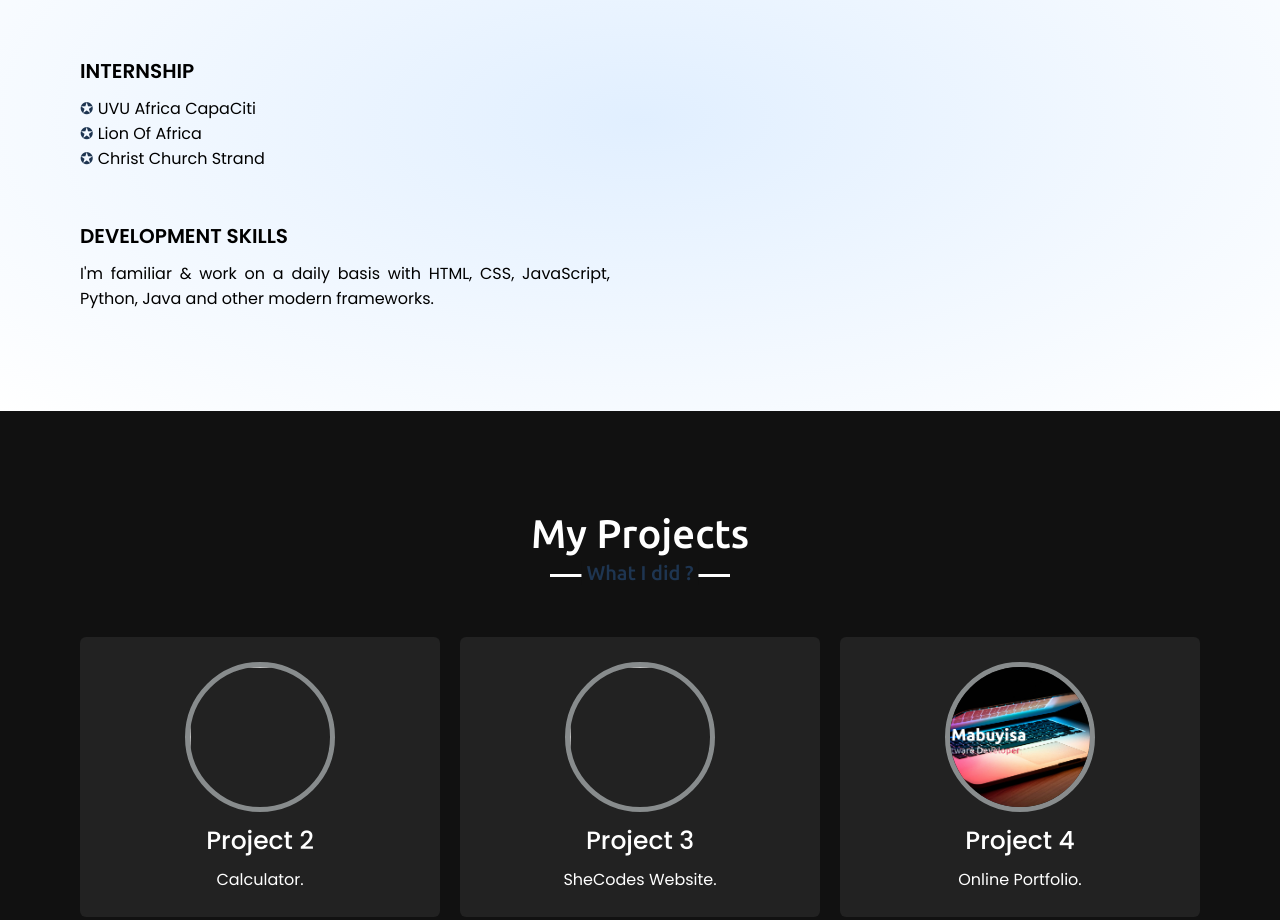
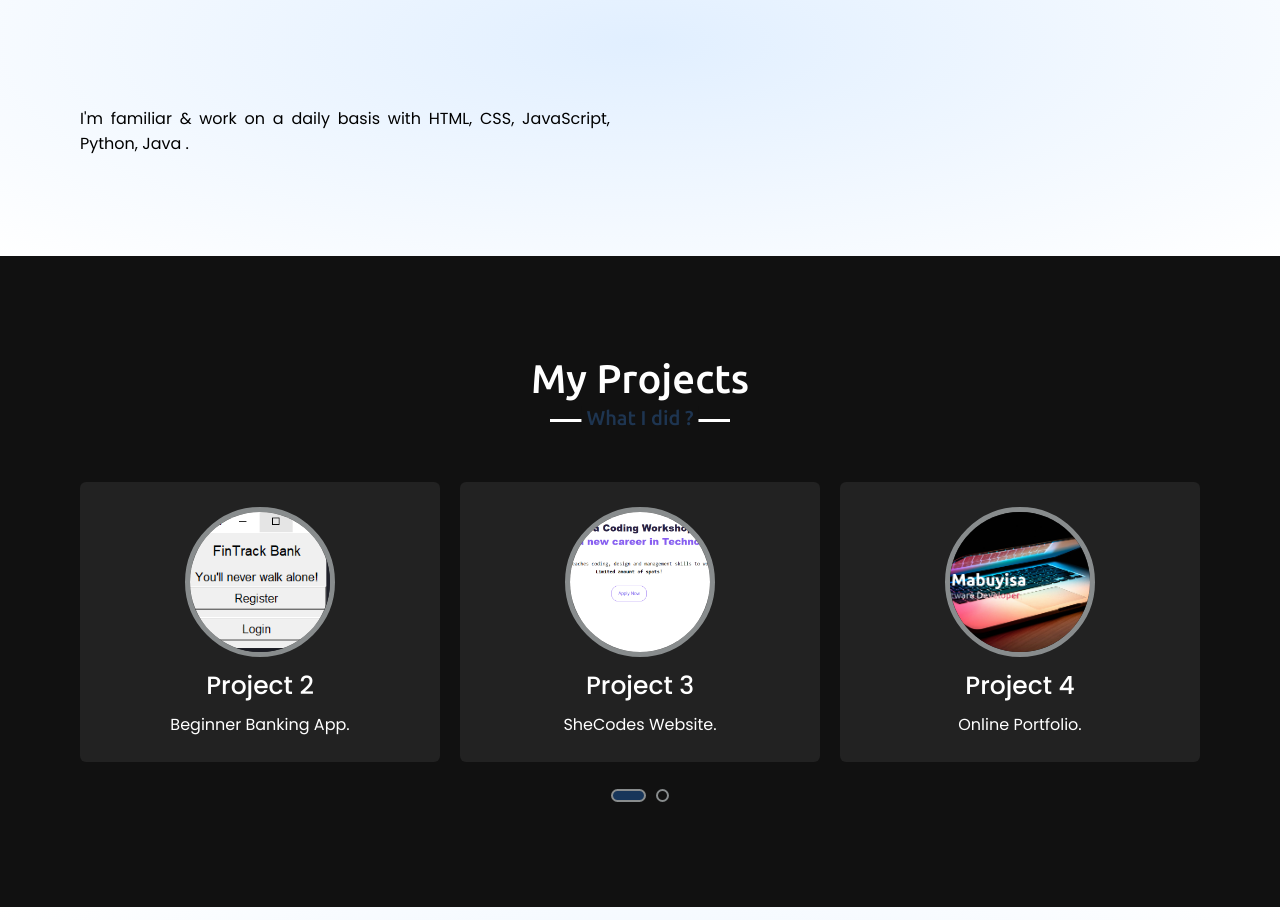
Before and after one commit to Philile-Mabuyisa/Portfolio, a plain HTML site: page index.html in a window 1280 px wide. Shown: the part 2485-3405 px from the top of the page. Drawn offline with nearby package versions, Linux system fonts and the light colour scheme.

Commit message:
Add files via upload

```diff
--- a/index.html
+++ b/index.html
@@ -3,6 +3,7 @@
   <head>
     <title>Portfolio Landing Page</title>
     <meta charset="UTF-8" />
+    <link rel="shortcut icon" type="icon" href="image1.png">
     <meta name="viewport" content="width=device-width" />
     <link rel='stylesheet' href='https://cdnjs.cloudflare.com/ajax/libs/font-awesome/5.15.3/css/all.min.css'>
     <link rel='stylesheet' href='https://cdn.jsdelivr.net/npm/bootstrap-icons@1.8.2/font/bootstrap-icons.css'>
@@ -106,19 +107,14 @@
           <div class="skills-content">
             <div class="column left">
 
-              <div class="text">INTERNSHIP</div>
-              <p>
-                <li class="intern">UVU Africa CapaCiti</li>
-                <li class="intern">Lion Of Africa </li>
-                <li class="intern">Christ Church Strand</li>
-              </p>
+
               <br>
 
               <br>
-              <div class="text">DEVELOPMENT SKILLS</div>
+
 
               <p>
-                I'm familiar & work on a daily basis with HTML, CSS, JavaScript, Python, Java and other modern frameworks.
+                I'm familiar & work on a daily basis with HTML, CSS, JavaScript, Python, Java .
               </p>
 
 
@@ -139,14 +135,14 @@
                 </div>
                 <div class="card">
                   <div class="box">
-                    <img src="calc_app.PNG " alt="">
+                    <img src="beginner_banking_app.PNG " alt="">
                     <div class="text">Project 2</div>
-                    <p> Calculator.</p>
+                    <p> Beginner Banking App.</p>
                   </div>
                 </div>
                 <div class="card">
                   <div class="box">
-                    <img src="she_codes.PNG " alt="">
+                    <img src="shecodes_web.PNG " alt="">
                     <div class="text">Project 3</div>
                     <p> SheCodes Website.</p>
                   </div>
@@ -187,7 +183,8 @@
                     <i class="fa-solid fa-location-dot"></i>
                     <div class="info">
                       <div class="head"> Address</div>
-                      <div class="sub-title"> <a href="https://www.google.com/maps/search/?api=1&query=39%20Oak%20Street%2C%20Somerset%20West" target="_blank">39 Oak Street, Somerset West</a> </div>
+                      <div class="sub-title"><a href="https://maps.app.goo.gl/RL3iHv3wLBc7brnw8" target="_blank" style="color: rgb(36, 36, 39);">Cape Town</a></div>
+
                     </div>
                   </div>
 
@@ -214,7 +211,7 @@
                 <div class="social-menu">
                   <ul>
                     <li><a href="https://github.com/Philile-Mabuyisa"><i class="fa-brands fa-github"></i></a></li>
-                    <li><a href="https://www.linkedin.com/in/philile-mbuyisa-ngubane-848172188/"><i class="fa-brands fa-linkedin-in"></i></a></li>
+                    <li><a href="https://www.linkedin.com/in/philile-mabuyisa-848172188/ "><i class="fa-brands fa-linkedin-in"></i></a></li>
                     <li><a href="#"><i class="fa-brands fa-instagram"></i></a></li>
                     <li><a href="https://twitter.com/MbuyisaNgubane"><i class="fa-brands fa-twitter"></i></a></li>
                     <li><a href="#" title="Get Educate with Us"><i class="fa-solid fa-graduation-cap"></i></a></li>
@@ -250,6 +247,7 @@
         </div>
       </section>
 
+
       <!-- Footer -->
       <footer>
         <span>
```
Also changed, not shown: beginner_banking_app.PNG (added), shecodes_web.PNG (added), weather_app.PNG (added).
